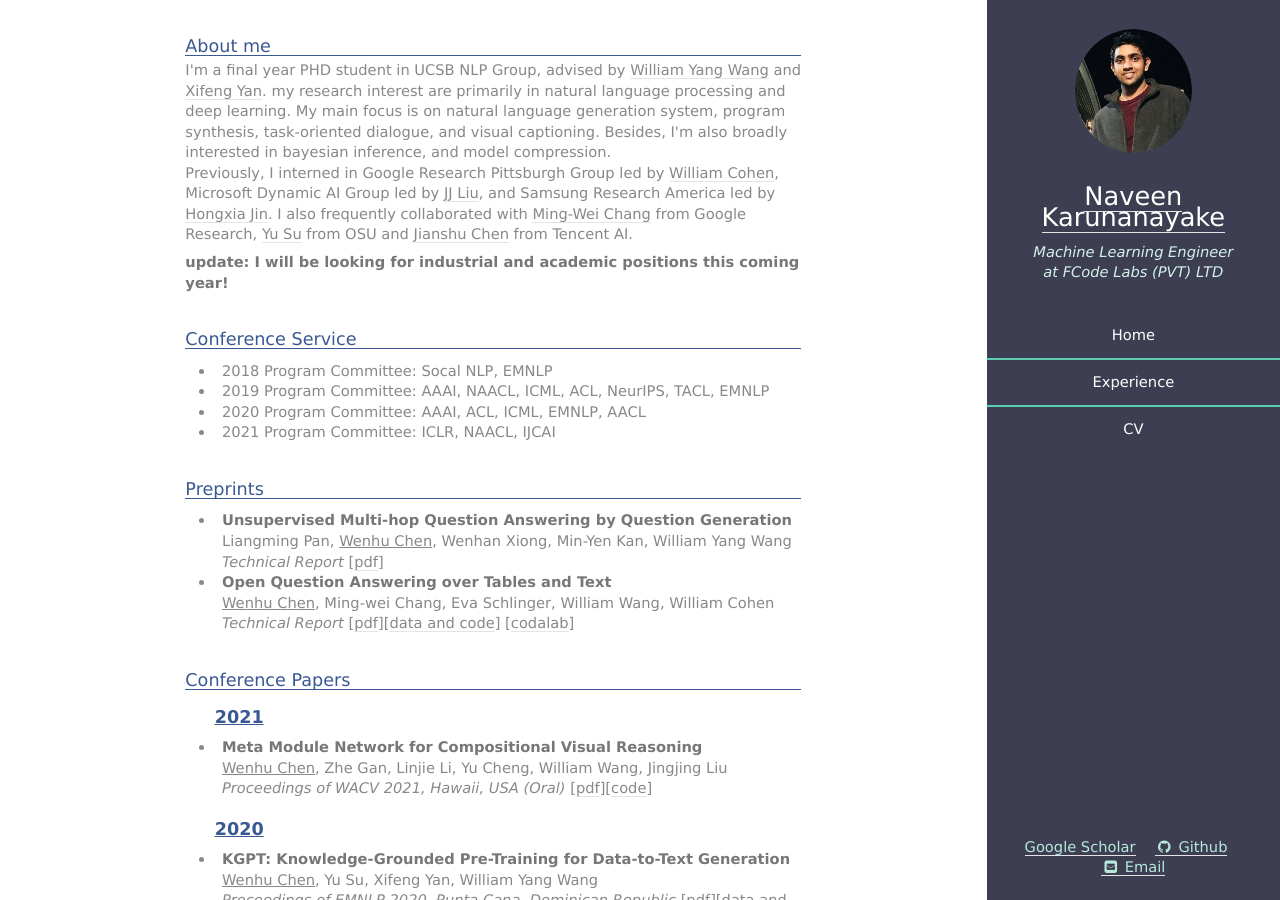
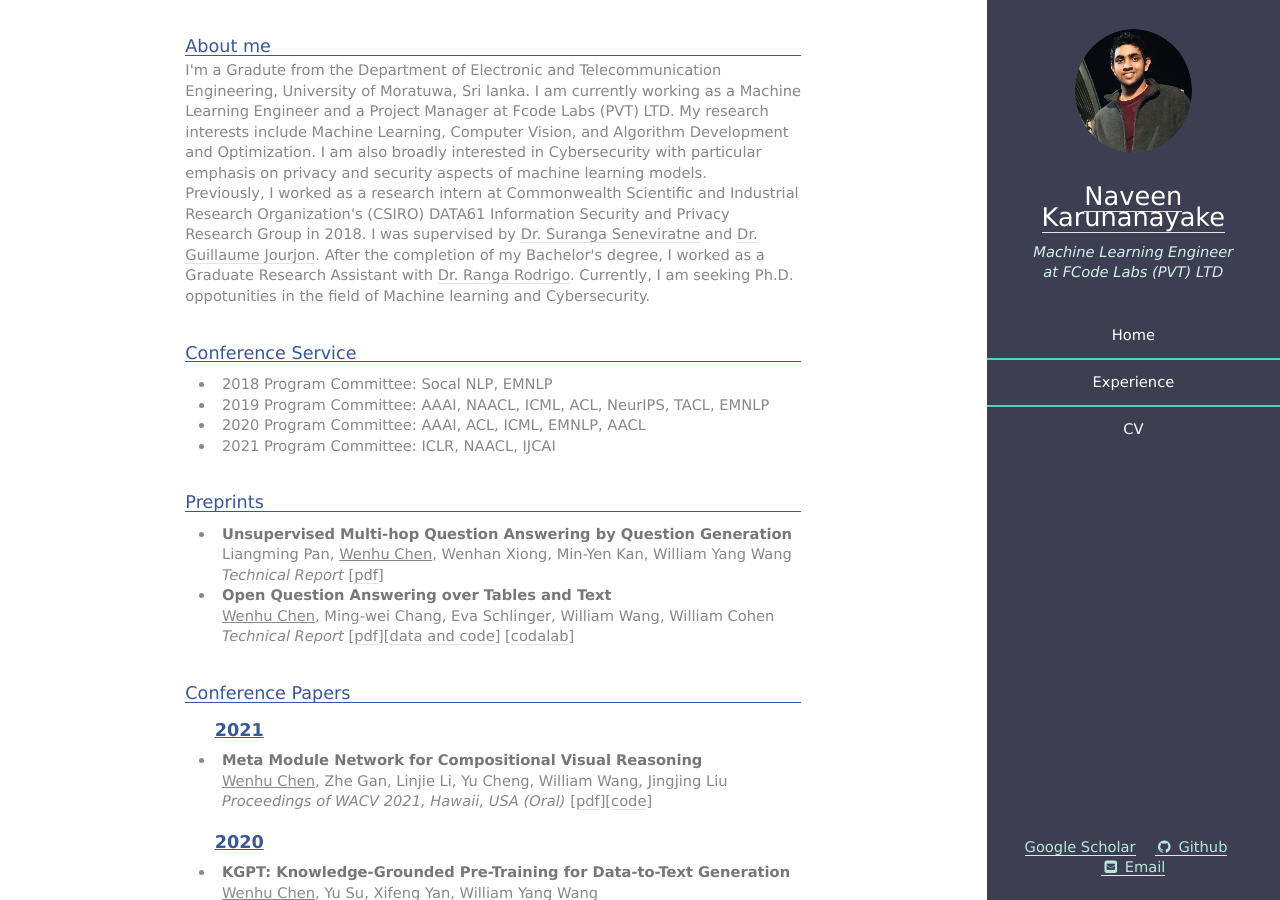
Before and after one commit to NaveenHK/NaveenHK.github.io, a Jekyll site: the page built from index.html, in a window 1280 px wide and 900 px high. Built offline with Jekyll 4.4.1, drawn with Linux system fonts in a browser that asks for light colours.

Commit message:
Commit 4

```diff
--- a/index.html
+++ b/index.html
@@ -21,10 +21,15 @@ ul {
 
 <div class="container">
     <h3>About me</h3>
-    <p>I'm a final year PHD student in UCSB NLP Group, advised by <a href='https://sites.cs.ucsb.edu/~william/'>William Yang Wang</a> and <a href='https://sites.cs.ucsb.edu/~xyan/'>Xifeng Yan</a>. my research interest are primarily in natural language processing and deep learning. My main focus is on natural language generation system, program synthesis, task-oriented dialogue, and visual captioning. Besides, I'm also broadly interested in bayesian inference, and model compression.</br>
+    <p>I'm a Gradute from the Department of Electronic and Telecommunication Engineering, University of Moratuwa, Sri lanka. I am currently working as a Machine Learning Engineer and a Project Manager at Fcode Labs (PVT) LTD.
+	My research interests include Machine Learning, Computer Vision, and Algorithm Development and Optimization.
+	I am also broadly interested in Cybersecurity with particular emphasis on privacy and security aspects of machine learning models.  </br>
 
-    Previously, I interned in Google Research Pittsburgh Group led by <a href='http://www.cs.cmu.edu/~wcohen/'>William Cohen</a>, Microsoft Dynamic AI Group led by <a href='https://www.microsoft.com/en-us/research/people/jingjl/'>JJ Liu</a>, and Samsung Research America led by <a href='https://scholar.google.com/citations?user=mmJC6pIAAAAJ&hl=en'>Hongxia Jin</a>. I also frequently collaborated with <a href='https://scholar.google.com/citations?user=GiCqMFkAAAAJ&hl=en&oi=ao'>Ming-Wei Chang</a> from Google Research, <a href='https://ysu1989.github.io/'>Yu Su</a> from OSU and <a href='https://chenjianshu.github.io/'>Jianshu Chen</a> from Tencent AI. <br>
-    <p> <b>update: I will be looking for industrial and academic positions this coming year!</b></p>
+    Previously, I worked as a research intern at Commonwealth Scientific and Industrial Research Organization's (CSIRO) DATA61 Information Security and Privacy Research Group in 2018.
+	I was supervised by <a href='https://www.sydney.edu.au/engineering/about/our-people/academic-staff/suranga-seneviratne.html'>Dr. Suranga Seneviratne</a>
+	and <a href='http://guillaume.jourjon.name/'>Dr. Guillaume Jourjon</a>. After the completion of my Bachelor's degree, I worked as a Graduate Research Assistant with
+	<a href='http://ranga.staff.uom.lk/'>Dr. Ranga Rodrigo</a>. Currently, I am seeking Ph.D. oppotunities in the field of Machine learning and Cybersecurity.
+	</p>
 </div>
 
 <div class="container">
```
